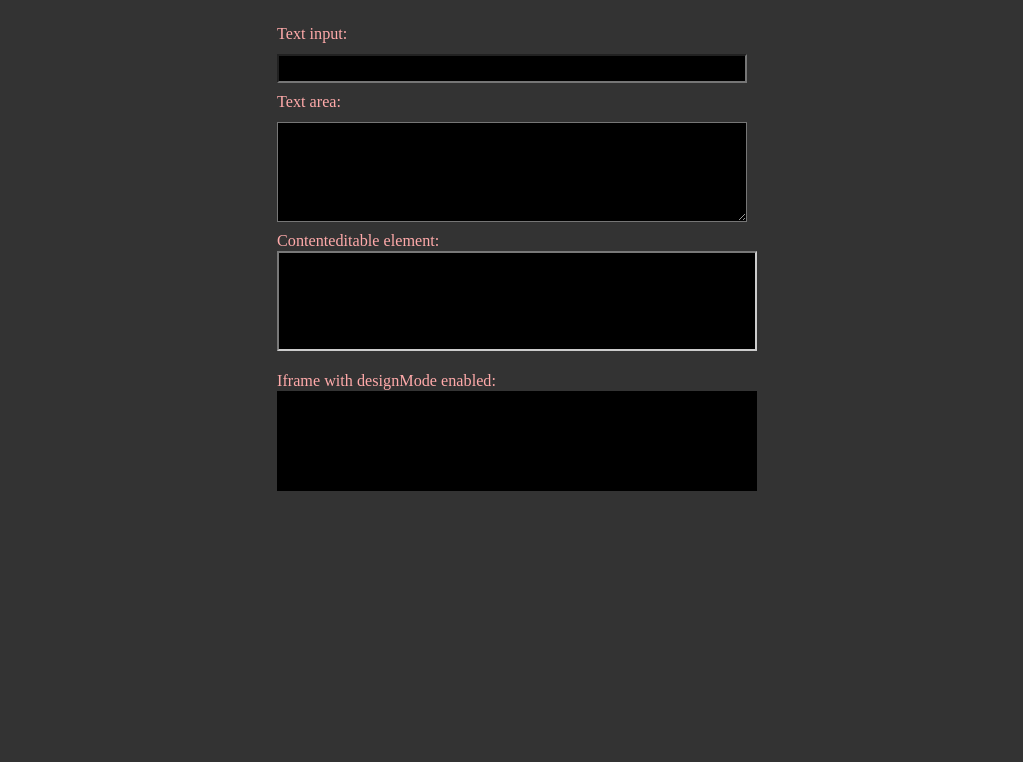
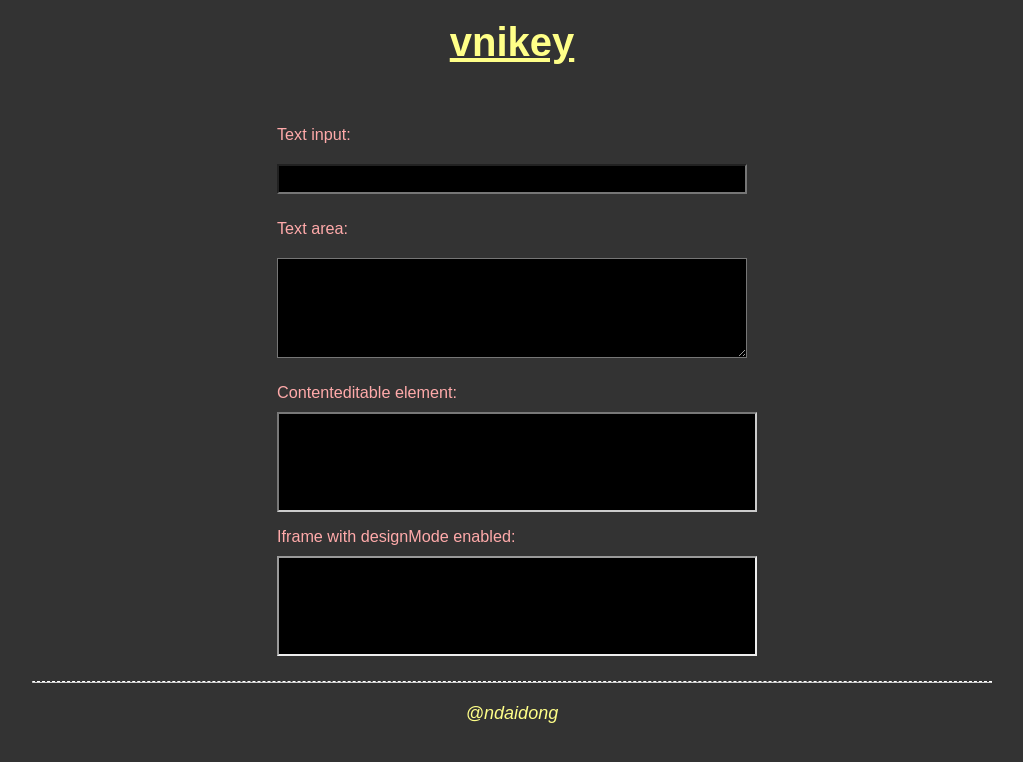
Before and after one commit to ndaidong/vnikey, a website: page docs/index.html in a window 1280 px wide. Shown: the whole page, without its empty margins (128-1151 px from the left). Drawn offline with Linux system fonts and the light colour scheme.

Commit message:
Update demo

```diff
--- a/docs/index.html
+++ b/docs/index.html
@@ -1,5 +1,5 @@
-<html><head> <meta charset="utf-8"> <meta name="viewport"content="width=device-width,initial-scale=1"> <title>vnikey test</title> <link rel="subresource"href="minireset.css?rev=OWXh60OAy4RiSNItSKXjEuAx"><link rel="stylesheet"type="text/css"href="minireset.css?rev=OWXh60OAy4RiSNItSKXjEuAx"><link rel="subresource"href="style.css?rev=OWXh60OAy4RiSNItSKXjEuAx"><link rel="stylesheet"type="text/css"href="style.css?rev=OWXh60OAy4RiSNItSKXjEuAx"></head> <body> <div class="container"> <label> Text input:</label> <input type="text"> <label> Text area:</label> <textarea class="txtbox"id="txtbox"></textarea> <br> <label> Contenteditable element:</label> <pre id="editor"contenteditable></pre> <br> <label> Iframe with designMode enabled:</label> <iframe id="iframeEditor"></iframe> </div> <script> const editor = document.getElementById('iframeEditor').contentWindow.document;
+<html><head> <meta charset="utf-8"> <meta name="viewport"content="width=device-width,initial-scale=1"> <title>vnikey - Demo</title> <link rel="subresource"href="style.css?rev=Cu7Am2oF7DNw2jtaQBwK56rR"><link rel="stylesheet"type="text/css"href="style.css?rev=Cu7Am2oF7DNw2jtaQBwK56rR"></head> <body> <header> <h1><a href="https://github.com/ndaidong/vnikey">vnikey</a></h1> </header> <div class="container"> <label> Text input:</label> <input type="text"> <label> Text area:</label> <textarea class="txtbox"id="txtbox"></textarea> <label> Contenteditable element:</label> <pre id="editor"contenteditable></pre> <label> Iframe with designMode enabled:</label> <iframe id="iframeEditor"></iframe> </div> <footer> <hr> <div class="copyright"> <a href="https://twitter.com/@ndaidong"target="twitter">@ndaidong</a> </div> </footer> <script> const editor = document.getElementById('iframeEditor').contentWindow.document;
       editor.designMode = 'On';
       editor.open();
-      editor.write('<html><head></head><body style="font-size: 21px;background-color: #000; color: #fff;"></body></html>');
-      editor.close(); </script> <script type="text/javascript"src="app.js?rev=OWXh60OAy4RiSNItSKXjEuAx"></script></body></html>
+      editor.write('<html><head></head><body style="font-size: 16px; background-color: #000; color: #fff;"></body></html>');
+      editor.close(); </script> <script type="text/javascript"src="app.js?rev=Cu7Am2oF7DNw2jtaQBwK56rR"></script></body></html>
--- a/docs/style.css
+++ b/docs/style.css
@@ -1 +1 @@
-body,html{background-color:#333;font-size:18px}.container{margin:20px auto;padding:5px;width:100%;max-width:480px}input,label,pre#editor,textarea{width:100%;margin:10px auto;clear:both}label{font-size:90%;color:#faa}input,textarea{padding:5px;margin:10px auto;background-color:#000;color:#fff}textarea{min-height:100px}pre#editor{padding:5px;margin:auto;height:100px;width:480px;overflow-y:auto;overflow-x:hidden;border:2px inset #ccc;background-color:#000;color:#fff;font-size:18px;word-wrap:break-word;overflow-wrap:break-word;white-space:normal}#iframeEditor{padding:0;margin:auto;height:100px;width:480px;overflow:hidden}
+*{padding:0;margin:0;cursor:default;font-family:sans-serif;box-sizing:border-box;font-display:optional;-webkit-font-smoothing:antialiased;-moz-osx-font-smoothing:grayscale}a,a:link,a:visited{color:#ff8;cursor:pointer;text-decoration:underline}body,html{background-color:#333;font-size:18px}header{padding:20px 0}header h1{font-size:40px;color:#fff;text-align:center}footer{text-align:center}footer hr{border-top:1px dashed #fff;border-bottom:1px solid #ccc;width:75%;margin:auto}footer .copyright{padding:20px}footer a,footer a:link,footer a:visited{text-decoration:none;font-style:italic}.container{margin:20px auto;padding:5px;width:100%;max-width:480px}input,label,pre#editor,textarea{width:100%;margin:10px auto;clear:both}label{display:block;margin-top:15px;font-size:90%;color:#faa}input,textarea{padding:5px;background-color:#000;color:#fff;font-size:14px}textarea{min-height:100px}pre#editor{padding:5px;margin:auto;height:100px;width:480px;overflow-y:auto;overflow-x:hidden;border:2px inset #ccc;background-color:#000;color:#fff;font-size:14px;word-wrap:break-word;overflow-wrap:break-word;white-space:normal}#iframeEditor{padding:0;margin:auto;height:100px;width:480px;overflow:hidden}
--- a/web/minireset.css
+++ /dev/null
@@ -1,81 +0,0 @@
-/*! minireset.css v0.0.6 | MIT License | github.com/jgthms/minireset.css */
-html,
-body,
-p,
-ol,
-ul,
-li,
-dl,
-dt,
-dd,
-blockquote,
-figure,
-fieldset,
-legend,
-textarea,
-pre,
-iframe,
-hr,
-h1,
-h2,
-h3,
-h4,
-h5,
-h6 {
-  margin: 0;
-  padding: 0;
-}
-
-h1,
-h2,
-h3,
-h4,
-h5,
-h6 {
-  font-size: 100%;
-  font-weight: normal;
-}
-
-ul {
-  list-style: none;
-}
-
-button,
-input,
-select,
-textarea {
-  margin: 0;
-}
-
-html {
-  box-sizing: border-box;
-}
-
-*, *::before, *::after {
-  box-sizing: inherit;
-}
-
-img,
-video {
-  height: auto;
-  max-width: 100%;
-}
-
-iframe {
-  border: 0;
-}
-
-table {
-  border-collapse: collapse;
-  border-spacing: 0;
-}
-
-td,
-th {
-  padding: 0;
-}
-
-td:not([align]),
-th:not([align]) {
-  text-align: left;
-}
--- a/web/style.css
+++ b/web/style.css
@@ -1,6 +1,48 @@
+* {
+  padding: 0;
+  margin: 0;
+  cursor: default;
+  font-family: sans-serif;
+  box-sizing: border-box;
+  font-display: optional;
+  -webkit-font-smoothing: antialiased;
+  -moz-osx-font-smoothing: grayscale;
+}
+
+a, a:link, a:visited {
+  color: #ff8;
+  cursor: pointer;
+  text-decoration: underline;
+}
 html, body {
   background-color: #333;
   font-size: 18px;
+}
+
+header {
+  padding: 20px 0px;
+  h1 {
+    font-size: 40px;
+    color: #fff;
+    text-align: center;
+  }
+}
+
+footer {
+  text-align: center;
+  hr {
+    border-top: dashed 1px #fff;
+    border-bottom: solid 1px #ccc;
+    width: 75%;
+    margin: auto;
+  }
+  .copyright {
+    padding: 20px;
+  }
+  a, a:link, a:visited {
+    text-decoration: none;
+    font-style: italic;
+  }
 }
 
 .container {
@@ -15,20 +57,23 @@
   clear: both;
 }
 label {
+  display: block;
+  margin-top: 15px;
   font-size: 90%;
   color: #faa;
 }
 
 input, textarea {
   padding: 5px;
-  margin: 10px auto;
   background-color: #000;
   color: #fff;
+  font-size: 14px;
 }
 
 textarea {
   min-height: 100px;
 }
+
 pre#editor {
   padding: 5px;
   margin: auto;
@@ -39,11 +84,12 @@
   border: inset 2px #ccc;
   background-color: #000;
   color: #fff;
-  font-size: 18px;
+  font-size: 14px;
   word-wrap: break-word;
   overflow-wrap: break-word;
   white-space: normal;
 }
+
 #iframeEditor {
   padding: 0px;
   margin: auto;
```
Also changed, not shown: web/index.html (+11 -5 lines), dist/vnikey.js, dist/vnikey.min.js.
